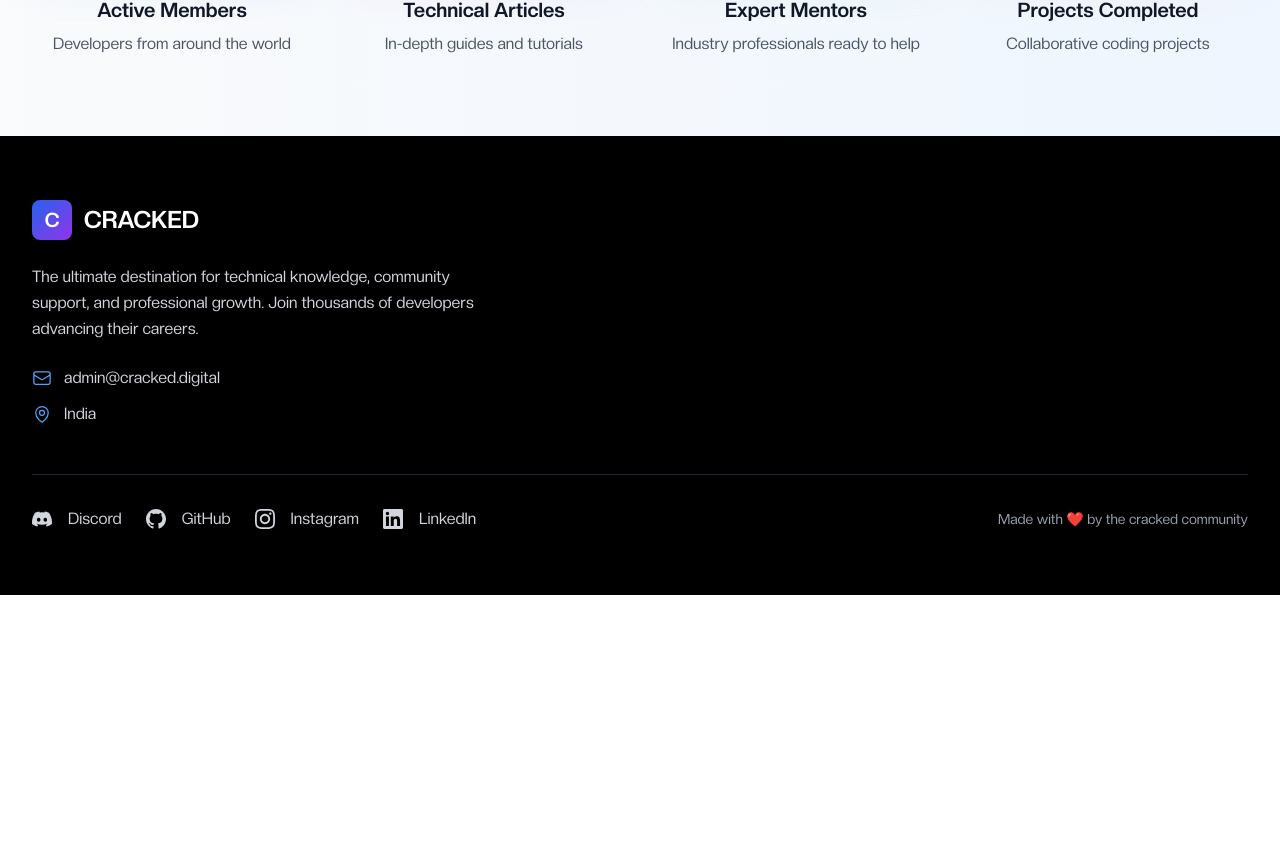
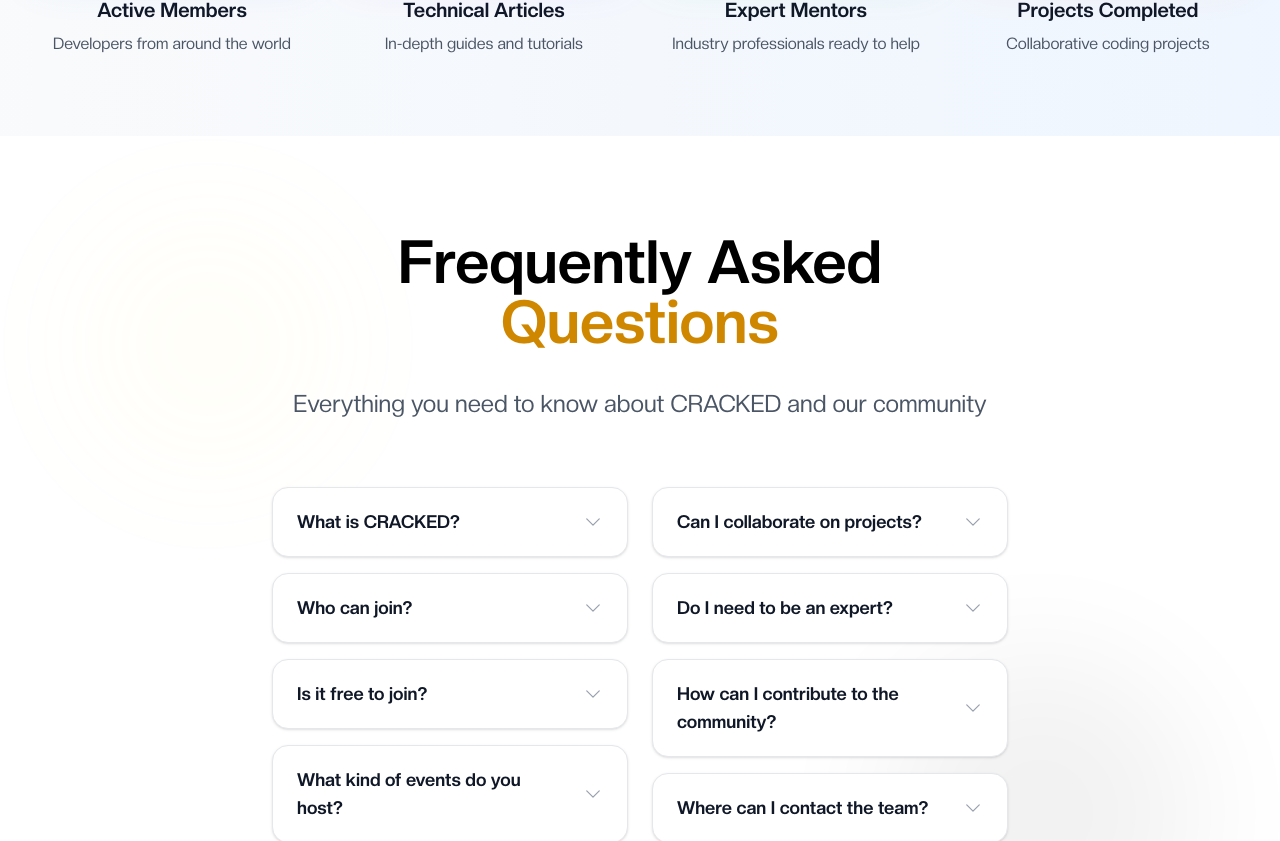
Before and after one commit to mukundsolanki/cracked-digital-main, a Next.js app: page / in a window 1280 px wide. Shown: the part 1950-2791 px from the top of the page. Before the commit the page ends 2545 px from the top, so only its background shows below. Built offline with nearby package versions, Linux system fonts and the light colour scheme.

Commit message:
feat: Integrate FAQSection component into Home page
- Added FAQSection component to the Home page to provide users with answers to common questions.
- Enhanced user experience by including the new section alongside existing components like HeroSection, FeaturesSection, and CommunityStats.

```diff
--- a/src/app/page.tsx
+++ b/src/app/page.tsx
@@ -1,6 +1,7 @@
 import HeroSection from '@/components/features/home/HeroSection';
 import FeaturesSection from '@/components/features/home/FeaturesSection';
 import CommunityStats from '@/components/features/home/CommunityStats';
+import FAQSection from '@/components/features/home/FAQSection';
 
 export default function Home() {
   return (
@@ -8,6 +9,7 @@ export default function Home() {
       <HeroSection />
       <FeaturesSection />
       <CommunityStats />
+      <FAQSection />
     </main>
   );
 }
```
